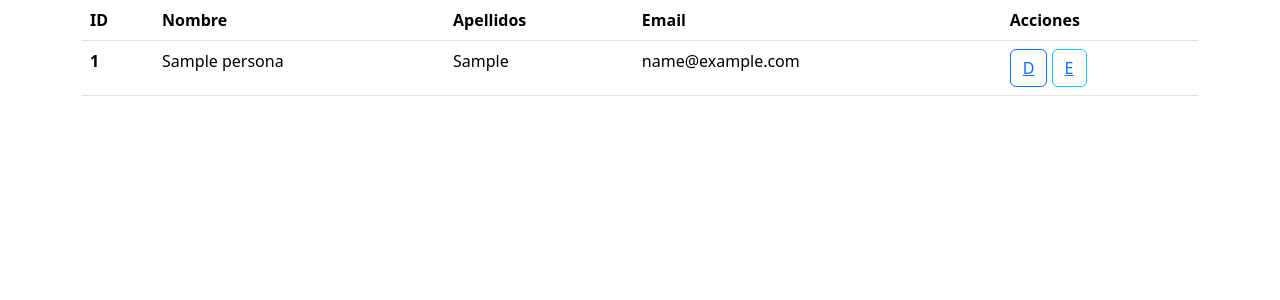
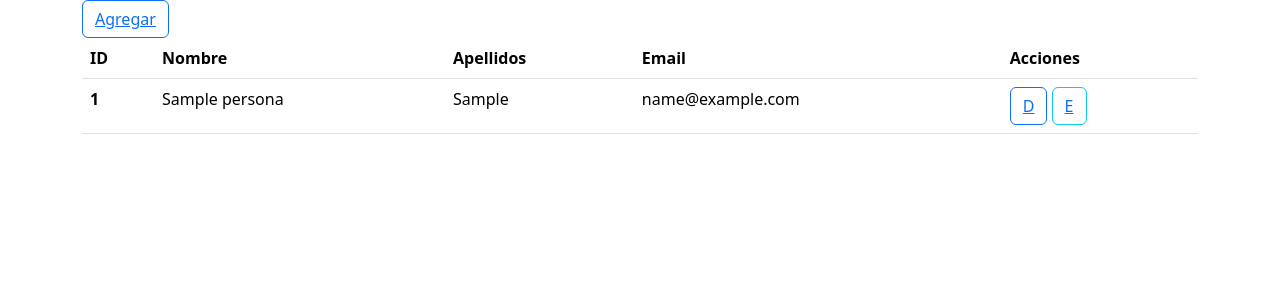
Before and after one commit to sekeer11/personas-django, a Django app: page / in a window 1280 px wide. Shown: the top 300 px of the page. Run offline with Django 4.2, Linux system fonts and the light colour scheme; tables that the repository leaves empty hold one stand-in row (values such as "Sample post"); some libraries are stand-ins or nearby versions.

Commit message:
Separando urls de la app personas

```diff
--- /dev/null
+++ b/sap/personas/urls.py
@@ -0,0 +1,9 @@
+from django.urls import path
+
+from personas.views import nuevaPersona, detallePersona, editarPersona
+
+urlpatterns = [
+    path('nueva_persona', nuevaPersona),
+    path('detalle_persona/<int:id>', detallePersona),
+    path('editar_persona/<int:id>', editarPersona),
+]
--- a/sap/sap/urls.py
+++ b/sap/sap/urls.py
@@ -14,14 +14,11 @@ Including another URLconf
     2. Add a URL to urlpatterns:  path('blog/', include('blog.urls'))
 """
 from django.contrib import admin
-from django.urls import path
-from personas.views import detallePersona, nuevaPersona, editarPersona
+from django.urls import path, include
 from webapp.views import bienvenido
 
 urlpatterns = [
     path('admin/', admin.site.urls),
     path('', bienvenido, name='index'),
-    path('detalle_persona/<int:id>', detallePersona),
-    path('editar_persona/<int:id>', editarPersona),
-    path('nueva_persona', nuevaPersona),
+    path('personas/', include('personas.urls')),
 ]
--- a/sap/webapp/templates/bienvenido.html
+++ b/sap/webapp/templates/bienvenido.html
@@ -17,7 +17,7 @@
 
 <body>
   <div class="container">
-
+    <button type="button" class="btn btn-outline-primary" data-toggle="tooltip" data-placement="top" title="Agregar"><a href="personas/nueva_persona">Agregar</a></button>
     <div class="row">
       <div class="col-12">
         <table class="table .table-striped">
@@ -37,7 +37,7 @@
                 <td>{{persona.nombre}}</td>
                 <td>{{persona.apellidos}}</td>
                 <td>{{persona.email}}</td>
-                <td><button type="button" class="btn btn-outline-primary" data-toggle="tooltip" data-placement="top" title="Detalles"><a href="detalle_persona/{{persona.id}}">D</a></button>  <button type="button" class="btn btn-outline-info" data-toggle="tooltip" data-placement="top" title="Editar"><a href="editar_persona/{{persona.id}}">E</a></button></td>
+                <td><button type="button" class="btn btn-outline-primary" data-toggle="tooltip" data-placement="top" title="Detalles"><a href="personas/detalle_persona/{{persona.id}}">D</a></button>  <button type="button" class="btn btn-outline-info" data-toggle="tooltip" data-placement="top" title="Editar"><a href="personas/editar_persona/{{persona.id}}">E</a></button></td>
               </tr>
             {% endfor %}
             </tbody>
```
